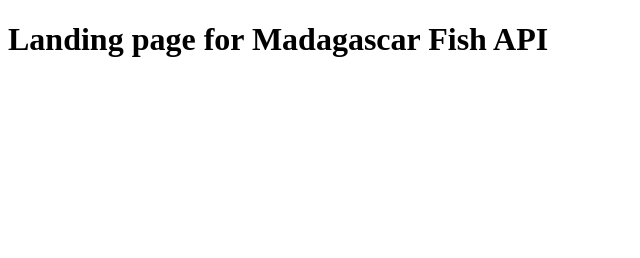
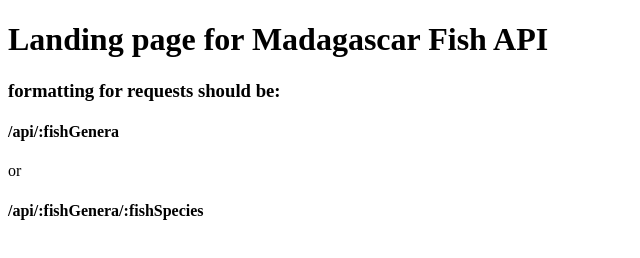
Before and after one commit to AlekseiSaunders/UDapiPractice, a website: page index.html in a window 1280 px wide. Shown: the whole page, without its empty margins (0-640 px from the left). Drawn offline with Linux system fonts and the light colour scheme.

Commit message:
add instruction text to index.html for entering api requests in url

```diff
--- a/index.html
+++ b/index.html
@@ -10,6 +10,10 @@
 
 <body>
 	<h1>Landing page for Madagascar Fish API</h1>
+	<h3>formatting for requests should be:</h3>
+	<h4>/api/:fishGenera</h4>
+	<p>or</p>
+	<h4>/api/:fishGenera/:fishSpecies</h4>
 
 </body>
 
```
